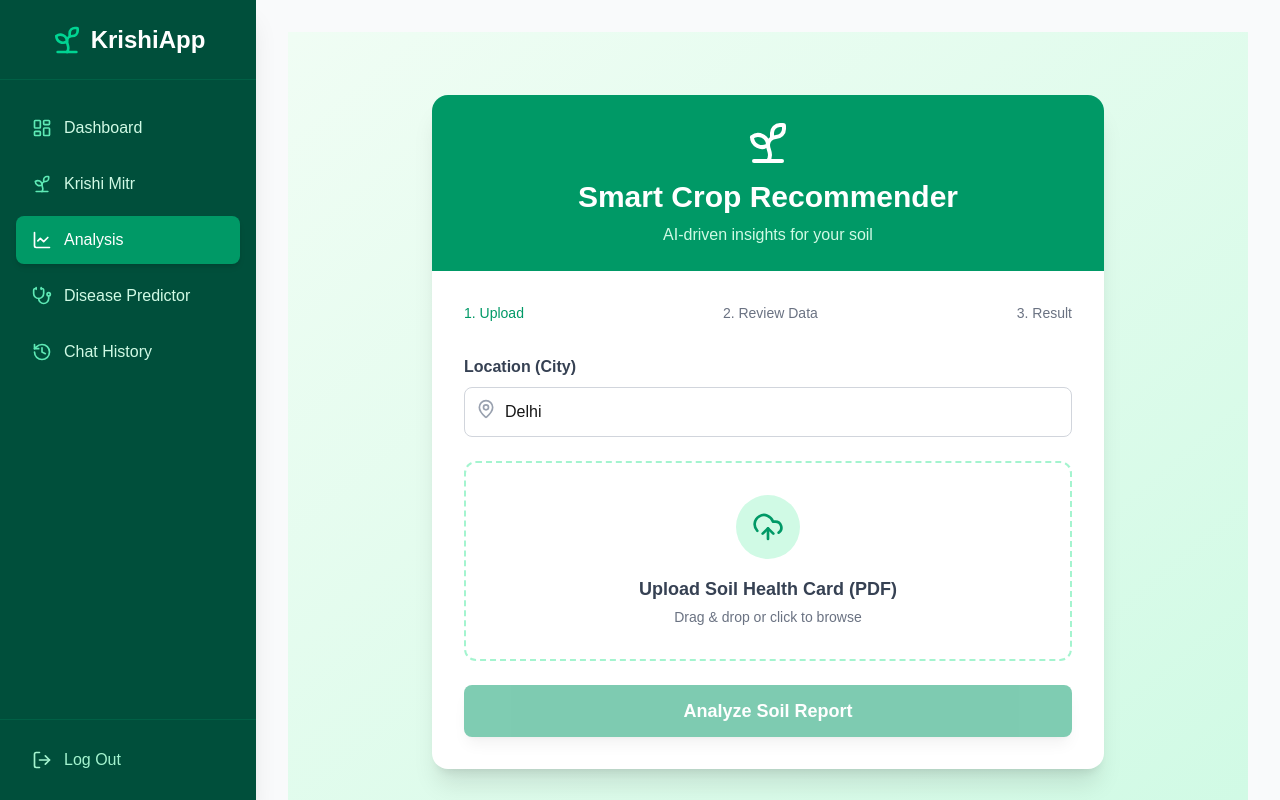
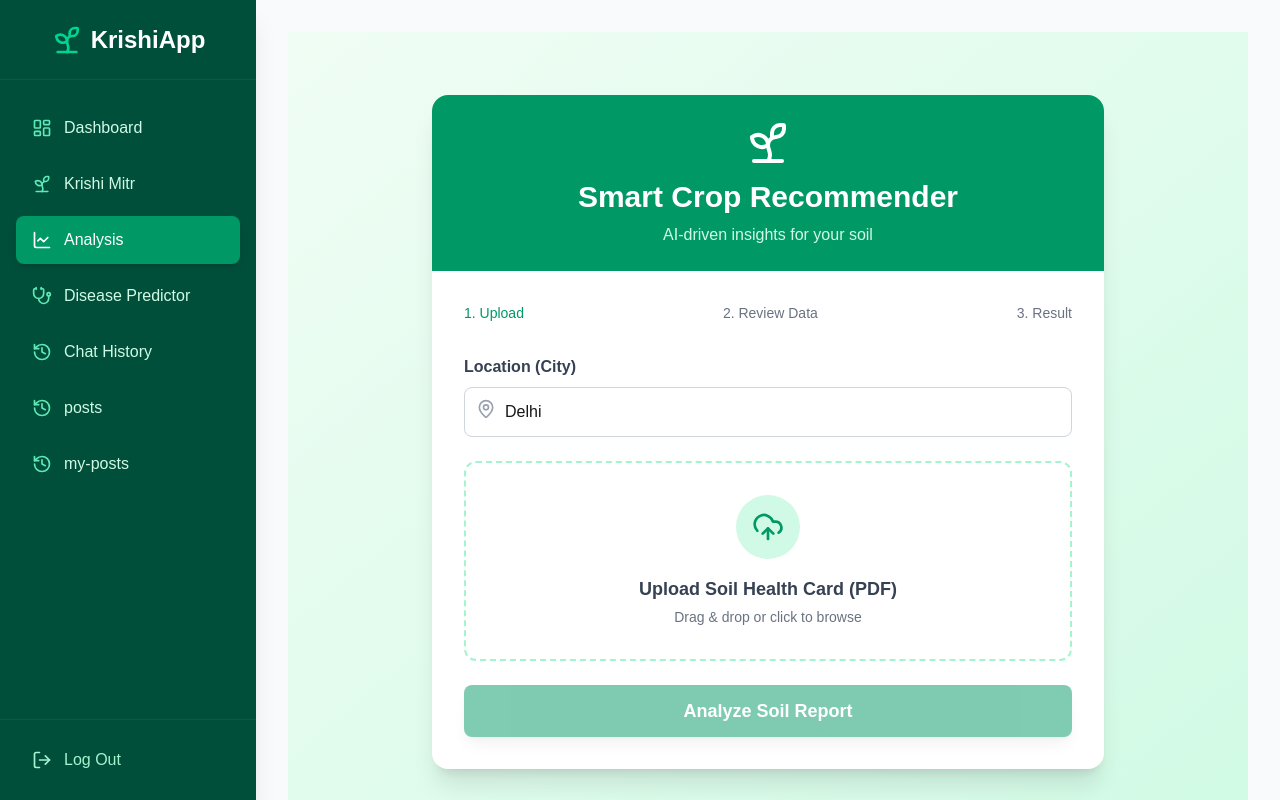
Before and after one commit to Prathamesh0415/Krishi_Ai, a Next.js app: page /analysis in a window 1280 px wide. Built offline with nearby package versions, Linux system fonts and the light colour scheme.

Commit message:
add routes to sidebar

```diff
--- a/src/components/Sidebar.tsx
+++ b/src/components/Sidebar.tsx
@@ -7,7 +7,7 @@ import {
   LineChart,
   Stethoscope,
   LogOut,
-  History
+  History,
 } from "lucide-react"; // install lucide-react for icons
 import { signOut } from "next-auth/react";
 
@@ -16,7 +16,9 @@ const menuItems = [
   { name: "Krishi Mitr", href: "/krishi-mitr", icon: Sprout },
   { name: "Analysis", href: "/analysis", icon: LineChart },
   { name: "Disease Predictor", href: "/disease-predictor", icon: Stethoscope },
-  { name: "Chat History", href: "/chat-history", icon: History}
+  { name: "Chat History", href: "/chat-history", icon: History},
+  { name: "posts", href: "/posts", icon: History},
+  { name: "my-posts", href: "/my-posts", icon: History}
 ];
 
 export default function Sidebar() {
```
